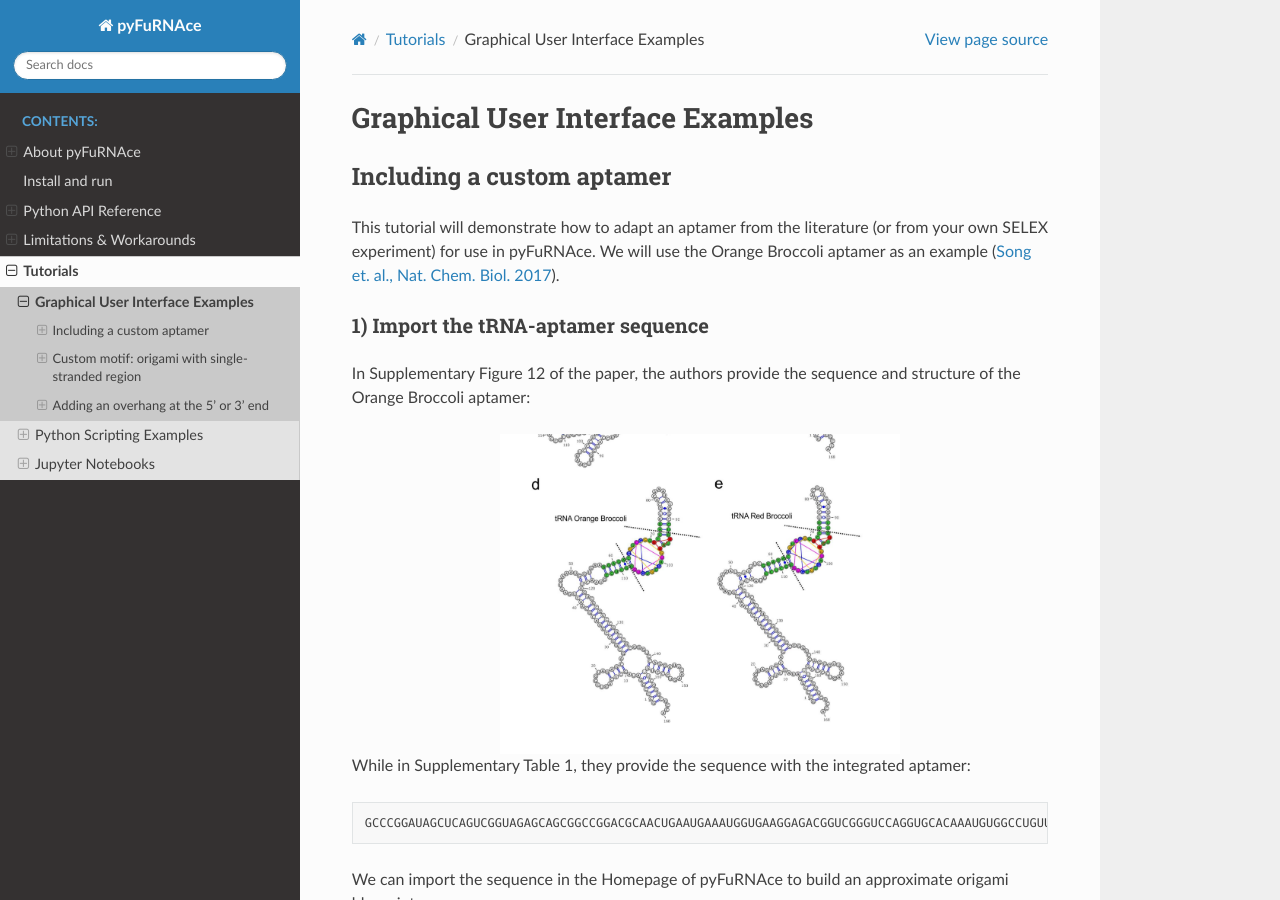
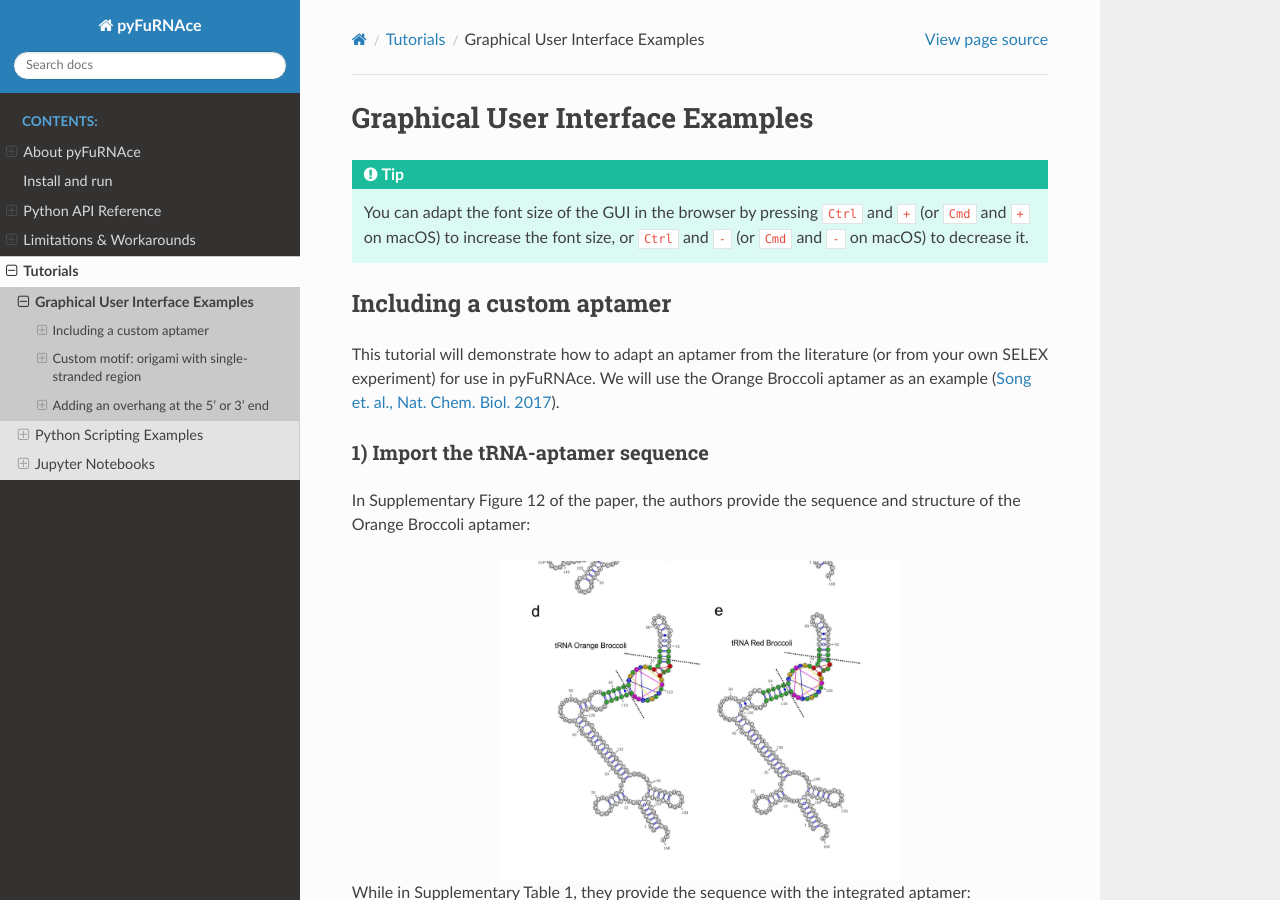
Before and after one commit to Biophysical-Engineering-Group/pyFuRNAce, a Sphinx documentation site: the page built from docs/source/gui_examples.rst, in a window 1280 px wide and 900 px high. Built offline with Sphinx 7.4.7 and the Read the Docs theme 3.1.0, drawn with Linux system fonts in a browser that asks for light colours.

Commit message:
DOCS: adding int to change the font size by clicking ctrl+ or ctrl-

```diff
--- a/docs/source/gui_examples.rst
+++ b/docs/source/gui_examples.rst
@@ -2,6 +2,10 @@
 
 Graphical User Interface Examples
 ---------------------------------
+
+.. tip::
+
+    You can adapt the font size of the GUI in the browser by pressing ``Ctrl`` and ``+`` (or ``Cmd`` and ``+`` on macOS) to increase the font size, or ``Ctrl`` and ``-`` (or ``Cmd`` and ``-`` on macOS) to decrease it.
 
 Including a custom aptamer
 ^^^^^^^^^^^^^^^^^^^^^^^^^^
```
